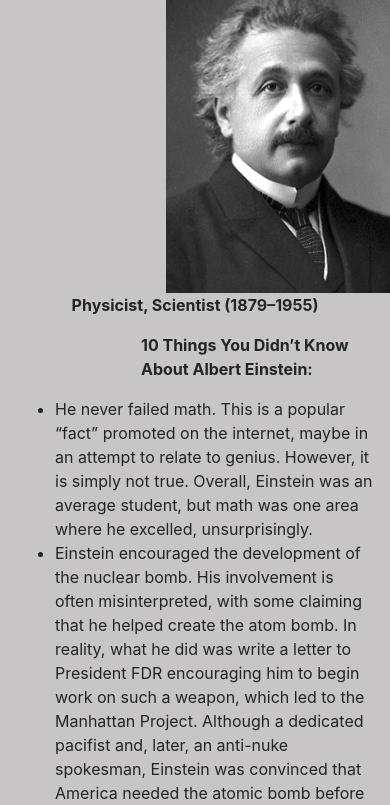
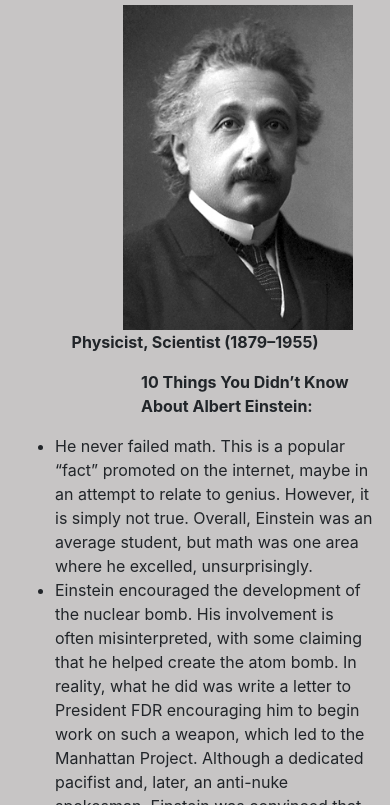
Before and after one commit to AMAHMERCY/code-buddy, a plain HTML site: page index.html in a window 390 px wide. Shown: the part 210-1015 px from the top of the page. Drawn offline with nearby package versions, Linux system fonts and the light colour scheme.

Commit message:
modified my code

```diff
--- a/index.html
+++ b/index.html
@@ -12,7 +12,7 @@
     <title>Tribute page</title>
   </head>
   <body class="bob">
-        <nav class="navbar navbar-expand-lg navbar-light button">
+        <nav class="navbar navbar-expand-sm navbar-light button">
             <a class="navbar-brand" href="#"><img class="image-fluid w-25" src="images/logo.png"></a>
             <button class="navbar-toggler" type="button" data-toggle="collapse" data-target="#navbarNav" aria-controls="navbarNav" aria-expanded="false" aria-label="Toggle navigation">
               <span class="navbar-toggler-icon"></span>
--- a/style.css
+++ b/style.css
@@ -60,3 +60,12 @@ h3{
 .p-ff{
     font-size: 1.4rem;
 }
+@media(max-width:600px){
+    .alb-pic{
+        position: relative;
+        left: 30%;
+    }
+    .hero-img{
+        margin-top: 30%;
+}
+    }
```
